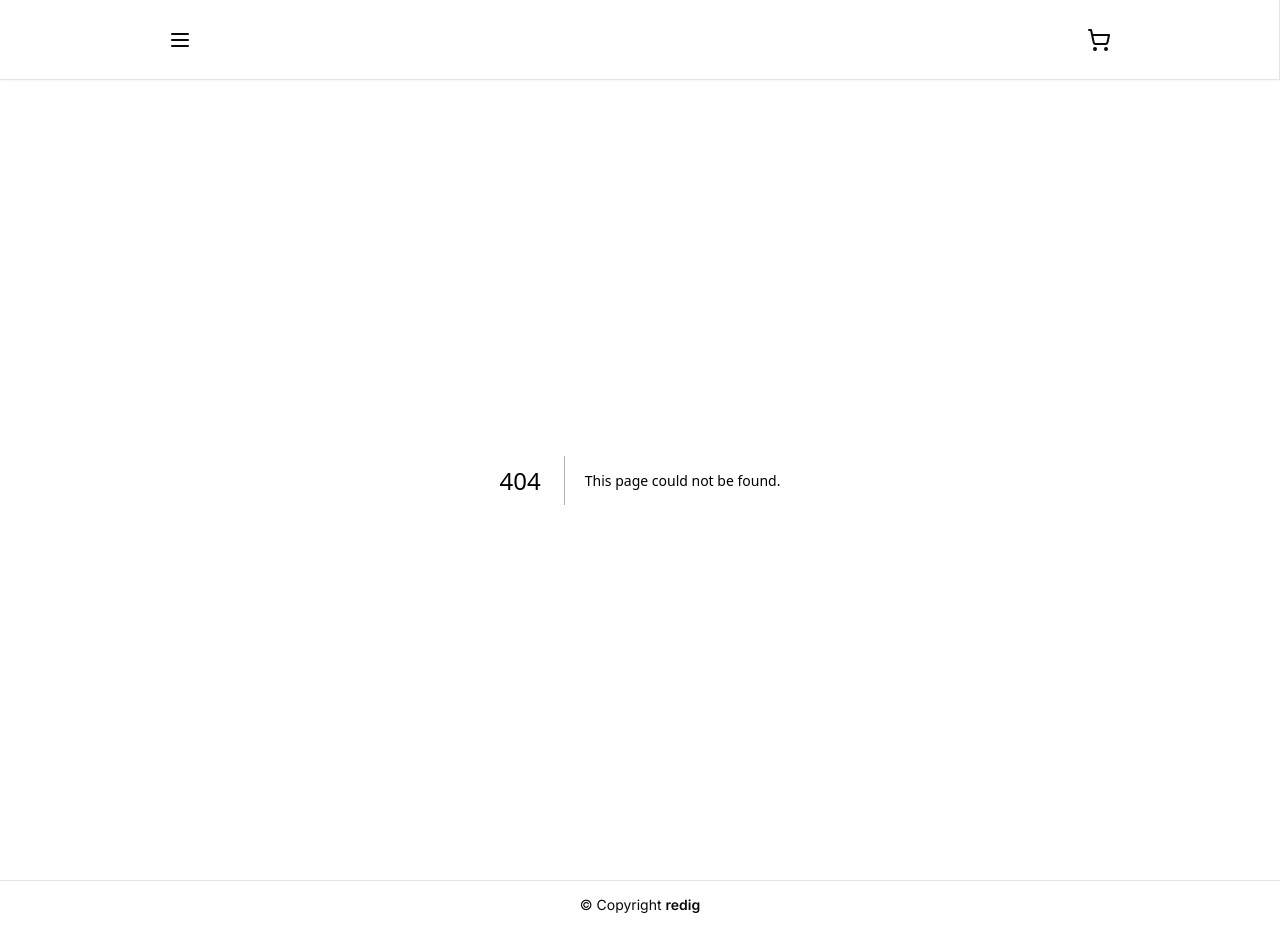
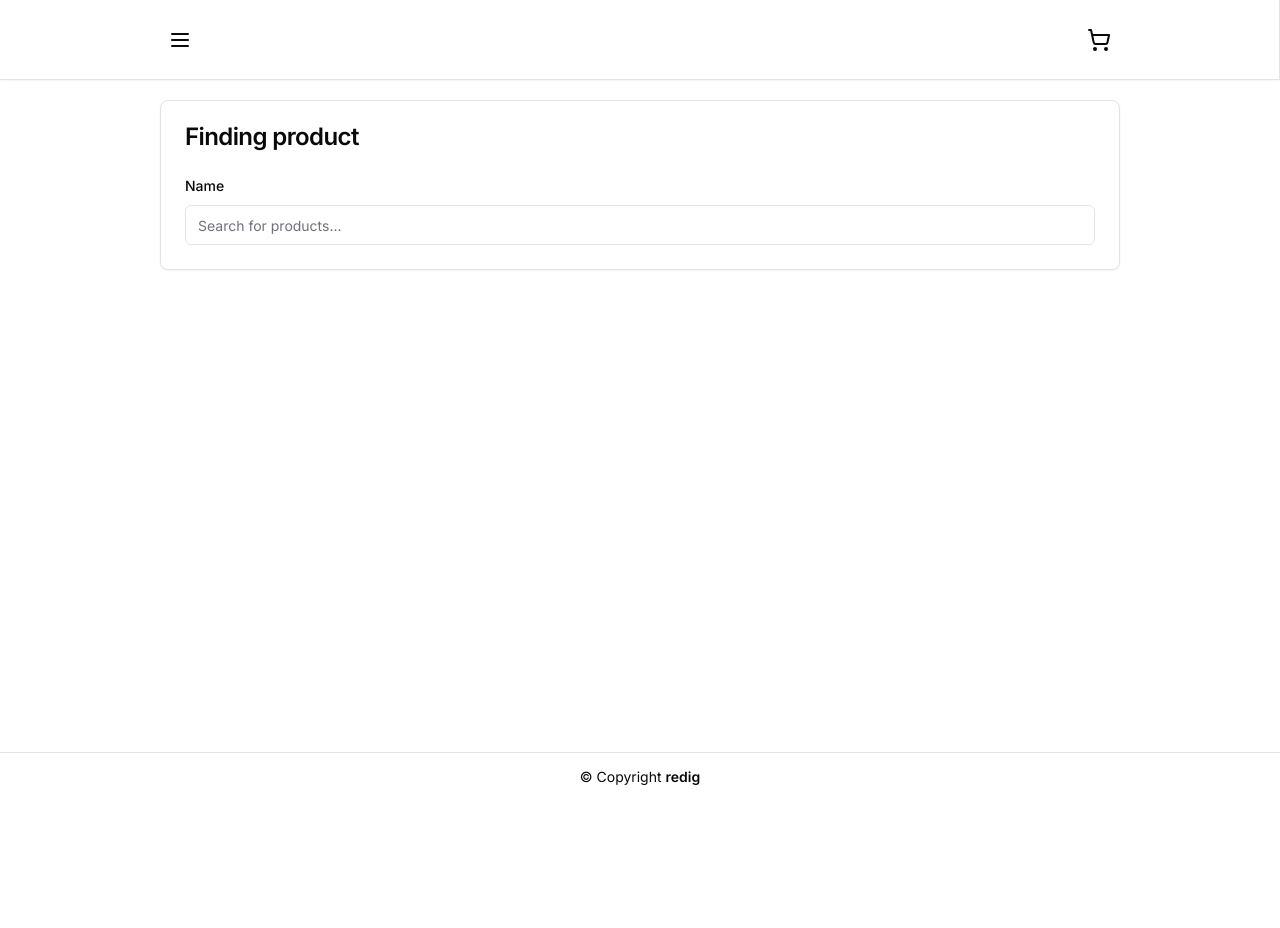
Before and after one commit to luizredig/bakery-with-next-js, a Next.js app: page /form/find/product in a window 1280 px wide. Before the commit this address had no page. After the commit the page ends 800 px from the top, so only its background shows below. Built offline with nearby package versions, Linux system fonts and the light colour scheme.

Commit message:
feat: implement product search functionality

```diff
--- /dev/null
+++ b/app/(forms)/form/find/product/page.tsx
@@ -0,0 +1,98 @@
+"use client";
+
+import { z } from "zod";
+import { zodResolver } from "@hookform/resolvers/zod";
+import { useForm } from "react-hook-form";
+import { useState } from "react";
+import {
+  Card,
+  CardContent,
+  CardHeader,
+  CardTitle,
+} from "@/app/components/ui/card";
+import {
+  Form,
+  FormControl,
+  FormField,
+  FormItem,
+  FormLabel,
+  FormMessage,
+} from "@/app/components/ui/form";
+import { Input } from "@/app/components/ui/input";
+import { Product } from "@prisma/client";
+
+const formSchema = z.object({
+  text: z.string({ required_error: "Search for products" }),
+});
+
+const Page = () => {
+  const form = useForm<z.infer<typeof formSchema>>({
+    resolver: zodResolver(formSchema),
+    defaultValues: {},
+  });
+
+  const [filteredProducts, setFilteredProducts] = useState<Product[]>([]);
+
+  const handleSubmit = async (data: z.infer<typeof formSchema>) => {
+    const { text } = data;
+
+    try {
+      const response = await fetch(`/api/find/product/${text}`, {
+        method: "GET",
+      });
+
+      if (!response.ok) {
+        throw new Error("Network response was not ok");
+      }
+
+      const result = await response.json();
+
+      setFilteredProducts(result.products);
+    } catch (error) {
+      console.error("Fetch error:", error);
+      return null;
+    }
+  };
+
+  return (
+    <>
+      <Card className="mx-5 my-5 sm:mx-20 lg:mx-40">
+        <CardHeader>
+          <CardTitle>Finding product</CardTitle>
+        </CardHeader>
+
+        <CardContent>
+          <Form {...form}>
+            <form
+              onSubmit={form.handleSubmit(handleSubmit)}
+              className="flex flex-col gap-2"
+            >
+              {/* Name */}
+              <FormField
+                control={form.control}
+                name="text"
+                render={({ field }) => (
+                  <FormItem>
+                    <FormLabel>Name</FormLabel>
+
+                    <FormControl>
+                      <Input
+                        placeholder="Search for products..."
+                        onChange={field.onChange}
+                        defaultValue={field.value}
+                      />
+                    </FormControl>
+
+                    <FormMessage />
+                  </FormItem>
+                )}
+              />
+            </form>
+          </Form>
+        </CardContent>
+      </Card>
+    </>
+  );
+};
+
+export default Page;
--- /dev/null
+++ b/app/api/find/product/[text]/route.ts
@@ -0,0 +1,17 @@
+import { prismaClient } from "@/app/lib/prisma";
+import { NextResponse } from "next/server";
+
+export async function GET(_: any, { params }: any) {
+  const { text } = params;
+
+  const products = await prismaClient.product.findMany({
+    where: {
+      name: {
+        contains: text,
+        mode: "insensitive",
+      },
+    },
+  });
+
+  return NextResponse.json({ products });
+}
```
